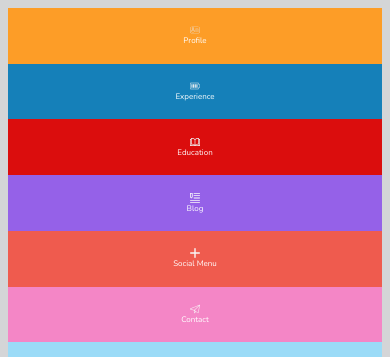
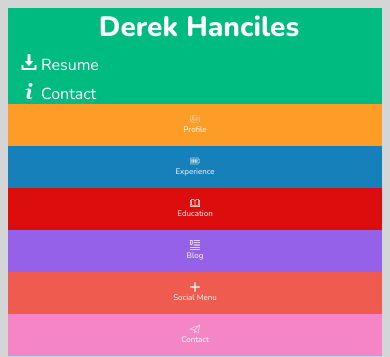
Before and after one commit to Dhanciles/dh-comp-challenge-1, a plain HTML site: page index.html in a window 390 px wide. Shown: the top 357 px of the page. Drawn offline with nearby package versions, Linux system fonts and the light colour scheme.

Commit message:
Last changes

```diff
--- a/styles.css
+++ b/styles.css
@@ -259,7 +259,7 @@ article {
   }
 
   .bio-box {
-    display: none;
+    height: 20rem;
   }
 
   .bio-box-buttons {
```
